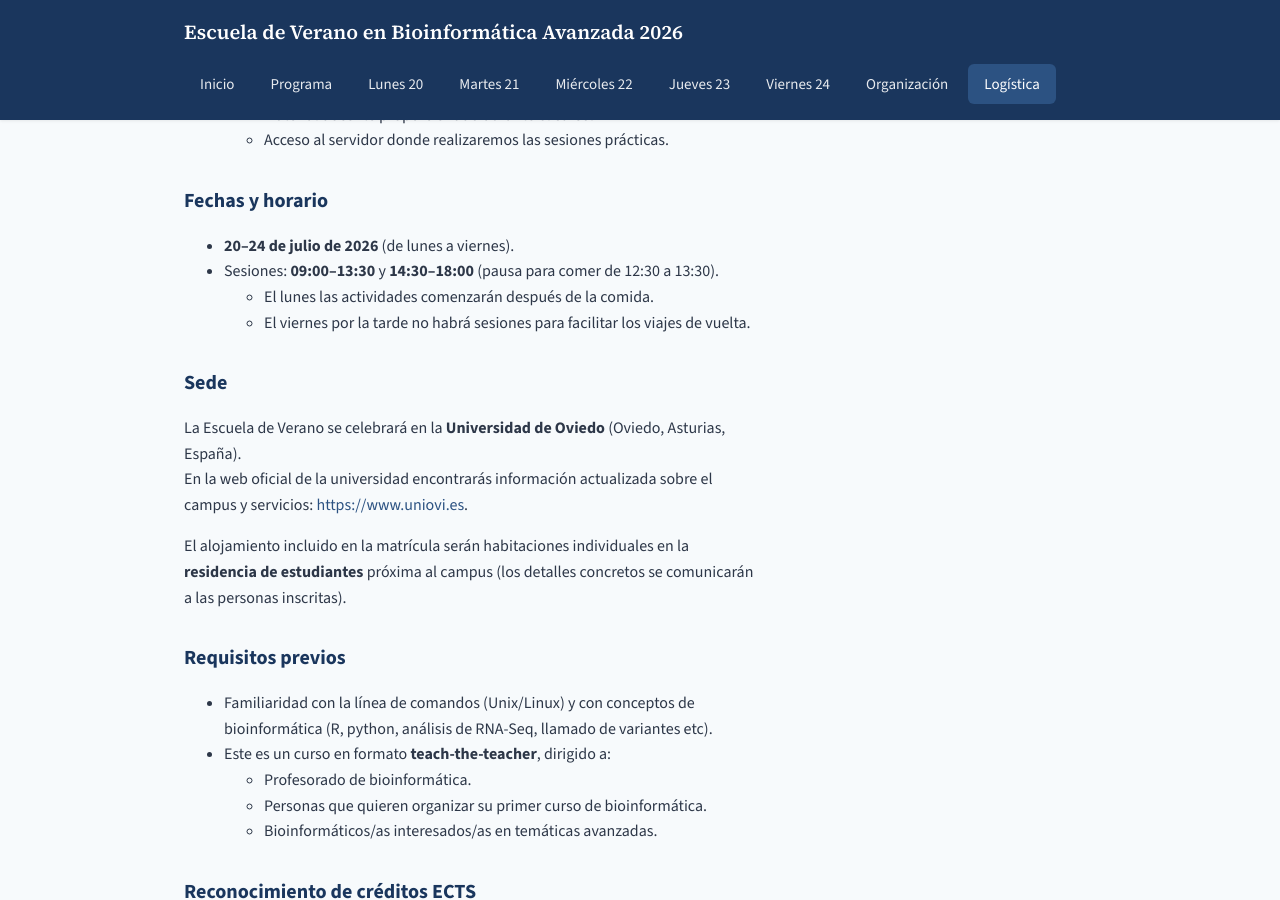
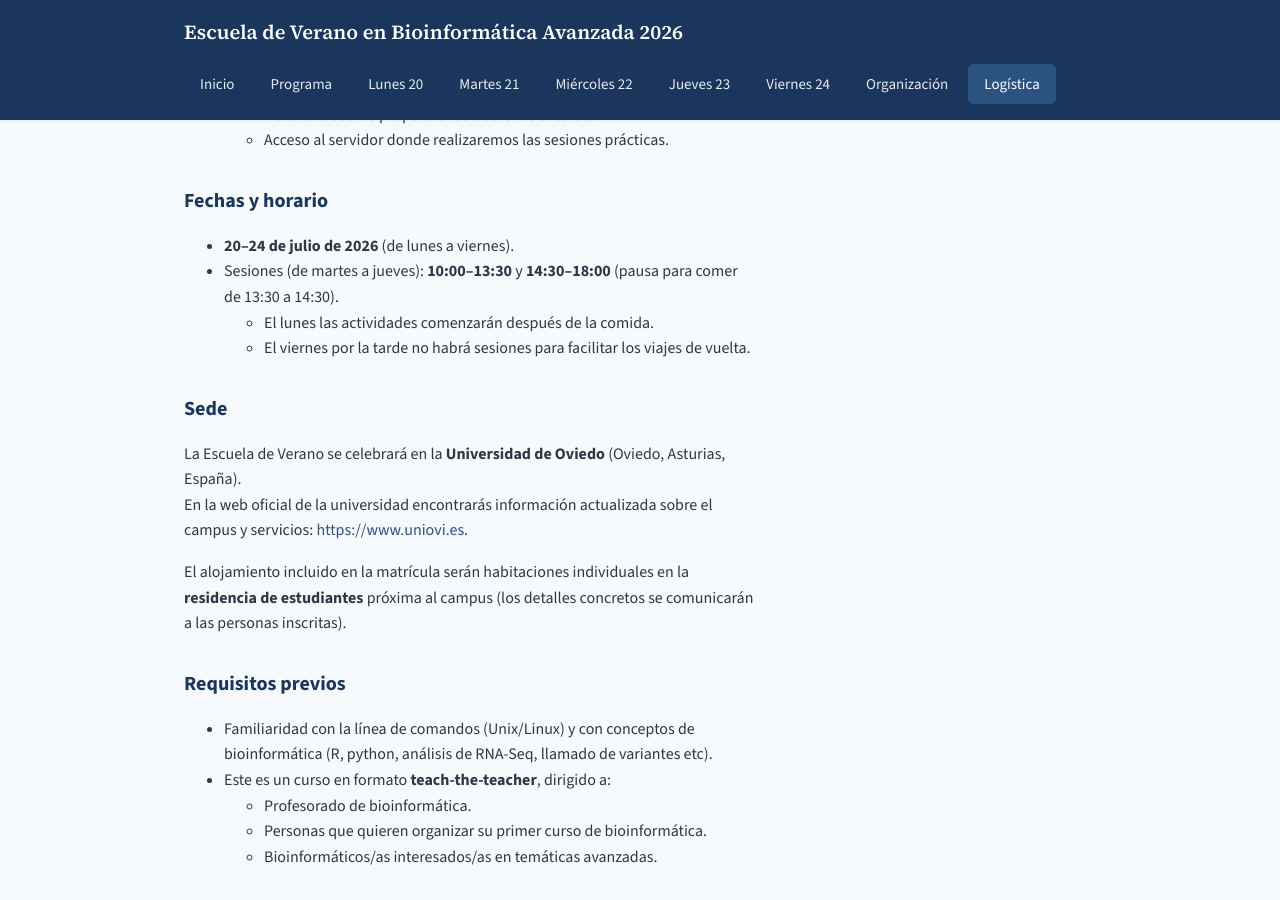
Before and after one commit to ConexionBCB/Summer_School_2026, a Jekyll site: the page built from pages/logistics.md, in a window 1280 px wide and 900 px high, scrolled down 650 px. Built offline with Jekyll 4.4.1, drawn with Linux system fonts in a browser that asks for light colours.

Commit message:
updating sessions time

```diff
--- a/pages/logistics.md
+++ b/pages/logistics.md
@@ -24,7 +24,7 @@ Información práctica de la Escuela de Verano en Bioinformática Avanzada 2026.
 ## Fechas y horario
 
 - **20–24 de julio de 2026** (de lunes a viernes).
-- Sesiones: **09:00–13:30** y **14:30–18:00** (pausa para comer de 12:30 a 13:30).
+- Sesiones (de martes a jueves): **10:00–13:30** y **14:30–18:00** (pausa para comer de 13:30 a 14:30).
   - El lunes las actividades comenzarán después de la comida.
   - El viernes por la tarde no habrá sesiones para facilitar los viajes de vuelta.
 
```
Also changed, not shown: pages/day2-tuesday.md (+1 -1 lines), pages/day3-wednesday.md (+1 -1 lines), pages/day4-thursday.md (+1 -1 lines), pages/day5-friday.md (+3 -3 lines).
